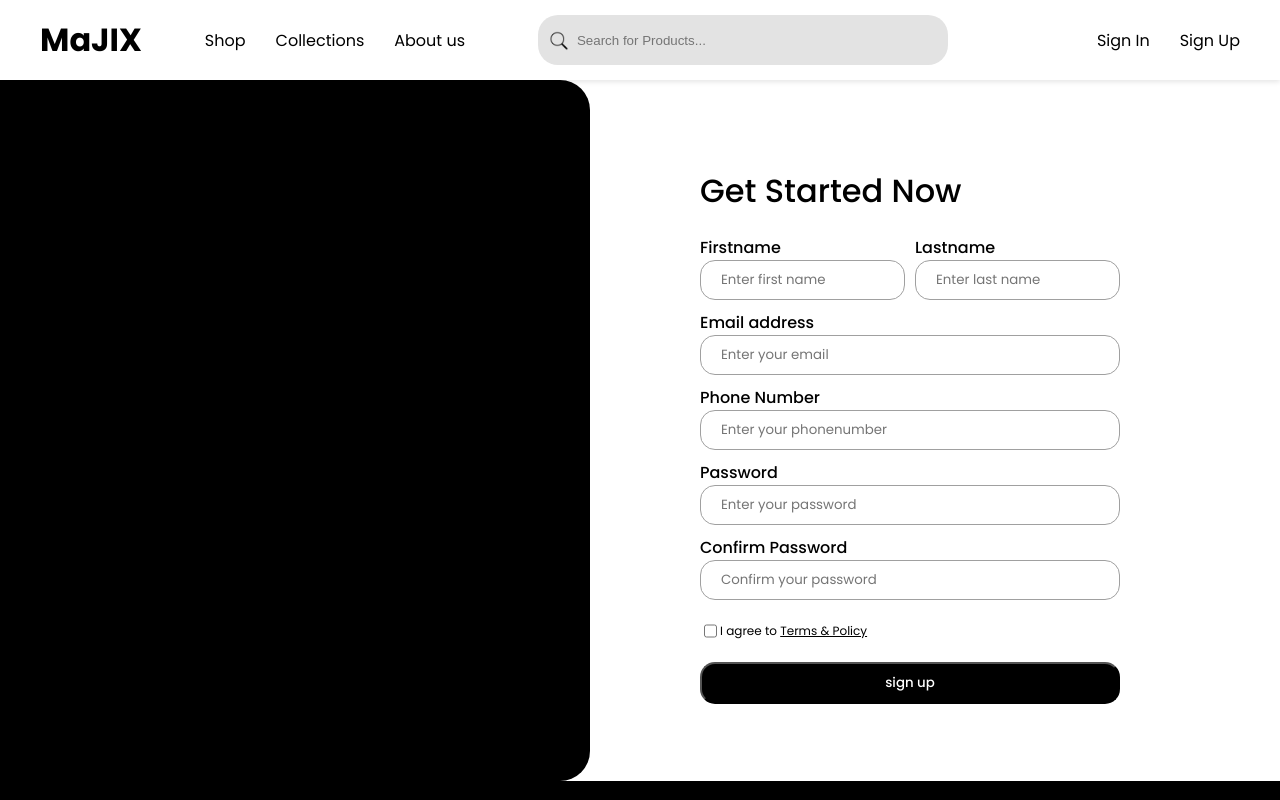
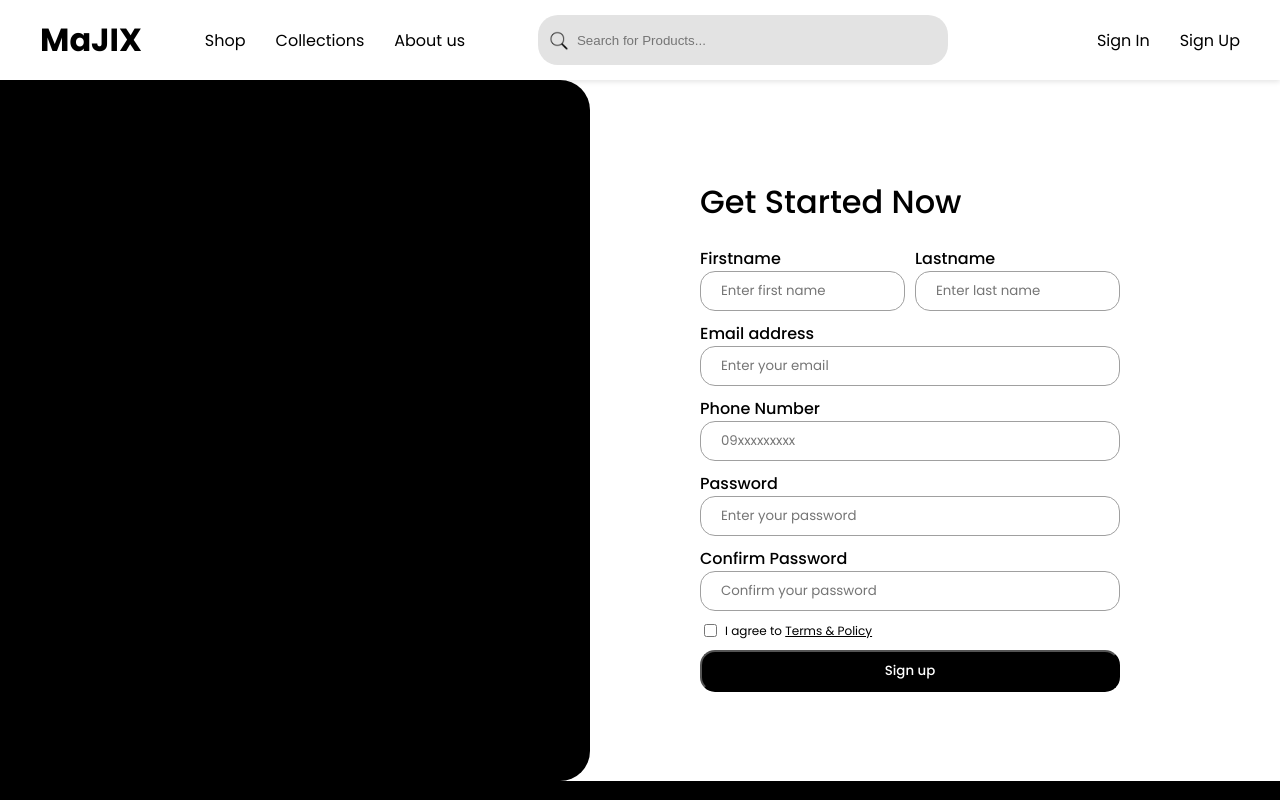
Before and after one commit to KennyDevz/MaJIX-Web-App, a React (Create React App) app in the folder frontend/: page /Sign-up in a window 1280 px wide. Shown: the top 800 px of the page. Built offline with nearby package versions, Linux system fonts and the light colour scheme; no server answers; some icons are missing.

Commit message:
frontend feature(sign_up): additional validations

```diff
--- a/frontend/src/components/product_view/product_details.js
+++ b/frontend/src/components/product_view/product_details.js
@@ -225,6 +225,7 @@ export default function ProductDetails({ product }) {
         </Stack>
 
         {/* Quantity + Add to cart */}
+        {user && (
         <Stack direction="row" spacing={2} alignItems="center">
           <Box
             sx={{
@@ -274,7 +275,7 @@ export default function ProductDetails({ product }) {
               ? "Out of Stock"
               : "Select Options"}
           </Button>
-        </Stack>
+        </Stack>)}
       </Box>
     </Box>
   );
--- a/frontend/src/components/user/sign_up_form.js
+++ b/frontend/src/components/user/sign_up_form.js
@@ -1,9 +1,9 @@
-import {useState} from "react"
+import { useState } from "react";
 import { useNavigate } from "react-router-dom";
-import axios from "axios"
+import axios from "axios";
 
 export default function SignUpForm() {
-    const navigate = useNavigate()
+    const navigate = useNavigate();
 
     const [formData, setFormData] = useState({
         email: "",
@@ -11,265 +11,208 @@ export default function SignUpForm() {
         firstname: "",
         lastname: "",
         phonenumber: "",
-    })
+    });
 
     const [confirmPassword, setConfirmPassword] = useState("");
-    const [message, setMessage] = useState("")
+    const [agreeTerms, setAgreeTerms] = useState(false);
+    const [errors, setErrors] = useState({});
+    const [isLoading, setIsLoading] = useState(false);
 
     const handleChange = (e) => {
         setFormData({
             ...formData,
             [e.target.name]: e.target.value
-        })
-    }
+        });
+        // Clear error for this specific field when user types
+        if (errors[e.target.name]) {
+            setErrors({ ...errors, [e.target.name]: null });
+        }
+    };
+
+    const validateForm = () => {
+        let newErrors = {};
+        let isValid = true;
+
+        // 1. Password Complexity
+        const passwordRegex = /^(?=.*[A-Za-z])(?=.*\d)(?=.*[@$!%*#?&])[A-Za-z\d@$!%*#?&]{8,}$/;
+        if (!passwordRegex.test(formData.password)) {
+            newErrors.password = "Password must be 8+ chars, with 1 letter, 1 number, & 1 special char.";
+            isValid = false;
+        }
+
+        if (formData.password !== confirmPassword) {
+            newErrors.confirmPassword = "Passwords do not match!";
+            isValid = false;
+        }
+
+        // 2. Phone Number Format
+        const phoneRegex = /^[0-9]{11}$/;
+        if (!phoneRegex.test(formData.phonenumber)) {
+            newErrors.phonenumber = "Phone number must be exactly 11 digits.";
+            isValid = false;
+        }
+
+        // 3. Name Validation (No numbers/symbols)
+        const nameRegex = /^[A-Za-z\s]+$/;
+        if (!nameRegex.test(formData.firstname)) {
+            newErrors.firstname = "First name cannot contain numbers or special characters.";
+            isValid = false;
+        }
+        if (!nameRegex.test(formData.lastname)) {
+            newErrors.lastname = "Last name cannot contain numbers or special characters.";
+            isValid = false;
+        }
+
+        // 4. Terms Agreement
+        if (!agreeTerms) {
+            newErrors.terms = "You must agree to the Terms & Policy.";
+            isValid = false;
+        }
+
+        setErrors(newErrors);
+        return isValid;
+    };
 
     const handleSubmit = async (e) => {
-    e.preventDefault();
+        e.preventDefault();
 
-        if (formData.password !== confirmPassword) {
-            setMessage("Passwords do not match!");
-            alert("Password does not match!")
+        if (!validateForm()) {
             return;
         }
 
+        setIsLoading(true);
         try {
             const response = await axios.post("http://localhost:8081/api/customer/register", formData);
-            setMessage("Registration successful!");
-            alert("Registration Successful!")
-            navigate("/")
-            console.log("Registered user:", response.data);
+            alert("Registration Successful! Please login.");
+            navigate("/");
         } catch (error) {
             console.error("Error registering user:", error);
-            setMessage("Registration failed!");
+            if (error.response && error.response.data) {
+                // This catches both Validation errors and our custom "Duplicate Email" error
+                setErrors(error.response.data);
+            } else {
+                alert("Registration failed! Is the backend running?");
+            }
+        } finally {
+            setIsLoading(false);
         }
-  };
+    };
+
+    const errorStyle = { color: 'red', fontSize: '12px', marginTop: '2px', fontFamily: 'Poppins' };
+    const inputStyle = (hasError) => ({
+        fontFamily: 'Poppins',
+        borderRadius: '15px',
+        height: '40px',
+        border: hasError ? '1px solid red' : '1px solid #a0a0a0ff',
+        paddingLeft: '20px',
+        paddingRight: '20px',
+        width: '100%',
+        boxSizing: 'border-box'
+    });
 
     return (
-        <div
-            style={{
-                display: 'flex',
-                flexDirection: 'column',
-                marginTop: '10px',
-                width: '420px', // 🔹 slightly increased to fit both fields cleanly
-                boxSizing: 'border-box'
-            }}
-        >
-            <p
-                style={{
-                    fontFamily: 'Poppins',
-                    fontSize: '32px',
-                    margin: '0',
-                    fontWeight: '500'
-                }}
-            >
+        <div style={{ display: 'flex', flexDirection: 'column', marginTop: '10px', width: '420px', boxSizing: 'border-box' }}>
+            <p style={{ fontFamily: 'Poppins', fontSize: '32px', margin: '0', fontWeight: '500' }}>
                 Get Started Now
             </p>
 
-            <form
-                onSubmit={handleSubmit}
-                style={{
-                    display: 'flex',
-                    flexDirection: 'column',
-                    gap: '10px',
-                    marginTop:'20px'
-                }}
-            >
-                {/* 🔹 Name row */}
-                <div
-                    style={{
-                        display: 'flex',
-                        flexDirection: 'row',
-                        gap: '10px',
-                        width: '100%',
-                        flexWrap: 'wrap' // ✅ will wrap to next line if space is tight
-                    }}
-                >
-                    <div
-                        style={{
-                            display: 'flex',
-                            flexDirection: 'column',
-                            flex: '1 1 48%' // ✅ ensures equal width and wrapping
-                        }}
-                    >
-                        <label htmlFor='firstname' style={{ fontWeight: '500' }}>
-                            Firstname
-                        </label>
+            <form onSubmit={handleSubmit} style={{ display: 'flex', flexDirection: 'column', gap: '10px', marginTop: '20px' }}>
+
+                {/* Name Row */}
+                <div style={{ display: 'flex', flexDirection: 'row', gap: '10px', width: '100%', flexWrap: 'wrap' }}>
+                    <div style={{ display: 'flex', flexDirection: 'column', flex: '1 1 48%' }}>
+                        <label htmlFor='firstname' style={{ fontWeight: '500' }}>Firstname</label>
                         <input
-                            id='firstname'
-                            name="firstname"
-                            onChange={handleChange}
-                            value={formData.firstname}
-                            type='text'
-                            placeholder='Enter first name'
-                            required
-                            style={{
-                                fontFamily: 'Poppins',
-                                borderRadius: '15px',
-                                height: '40px',
-                                border: '1px solid #a0a0a0ff',
-                                paddingLeft: '20px',
-                                paddingRight: '20px',
-                                width: '100%',
-                                boxSizing: 'border-box'
-                            }}
+                            id='firstname' name="firstname" onChange={handleChange} value={formData.firstname}
+                            type='text' placeholder='Enter first name' required
+                            style={inputStyle(errors.firstname)}
                         />
+                        {errors.firstname && <span style={errorStyle}>{errors.firstname}</span>}
                     </div>
-
-                    <div
-                        style={{
-                            display: 'flex',
-                            flexDirection: 'column',
-                            flex: '1 1 48%'
-                        }}
-                    >
-                        <label htmlFor='lastname' style={{ fontWeight: '500' }}>
-                            Lastname
-                        </label>
+                    <div style={{ display: 'flex', flexDirection: 'column', flex: '1 1 48%' }}>
+                        <label htmlFor='lastname' style={{ fontWeight: '500' }}>Lastname</label>
                         <input
-                            id='lastname'
-                            name="lastname"
-                            onChange={handleChange}
-                            value={formData.lastname}
-                            type='text'
-                            placeholder='Enter last name'
-                            required
-                            style={{
-                                fontFamily: 'Poppins',
-                                borderRadius: '15px',
-                                height: '40px',
-                                border: '1px solid #a0a0a0ff',
-                                paddingLeft: '20px',
-                                paddingRight: '20px',
-                                width: '100%',
-                                boxSizing: 'border-box'
-                            }}
+                            id='lastname' name="lastname" onChange={handleChange} value={formData.lastname}
+                            type='text' placeholder='Enter last name' required
+                            style={inputStyle(errors.lastname)}
                         />
+                        {errors.lastname && <span style={errorStyle}>{errors.lastname}</span>}
                     </div>
                 </div>
 
                 {/* Email */}
                 <div style={{ display: 'flex', flexDirection: 'column' }}>
-                    <label htmlFor='email' style={{ fontWeight: '500' }}>
-                        Email address
-                    </label>
+                    <label htmlFor='email' style={{ fontWeight: '500' }}>Email address</label>
                     <input
-                        id='email'
-                        name="email"
-                        onChange={handleChange}
-                        value={formData.email}
-                        type='email'
-                        placeholder='Enter your email'
-                        required
-                        style={{
-                            fontFamily: 'Poppins',
-                            borderRadius: '15px',
-                            height: '40px',
-                            border: '1px solid #a0a0a0ff',
-                            paddingLeft: '20px',
-                            paddingRight: '20px',
-                            width: '100%',
-                            boxSizing: 'border-box'
-                        }}
+                        id='email' name="email" onChange={handleChange} value={formData.email}
+                        type='email' placeholder='Enter your email' required
+                        style={inputStyle(errors.email)}
                     />
+                    {errors.email && <span style={errorStyle}>{errors.email}</span>}
                 </div>
 
-                {/* Phone number */}
+                {/* Phone Number */}
                 <div style={{ display: 'flex', flexDirection: 'column' }}>
-                    <label htmlFor='email' style={{ fontWeight: '500' }}>
-                        Phone Number
-                    </label>
+                    <label htmlFor='phonenumber' style={{ fontWeight: '500' }}>Phone Number</label>
                     <input
-                        id='phonenumber'
-                        name="phonenumber"
-                        onChange={handleChange}
-                        value={formData.phonenumber}
-                        type="tel"
-                        pattern="[0-9]{11}"
-                        placeholder='Enter your phonenumber'
-                        required
-                        style={{
-                            fontFamily: 'Poppins',
-                            borderRadius: '15px',
-                            height: '40px',
-                            border: '1px solid #a0a0a0ff',
-                            paddingLeft: '20px',
-                            paddingRight: '20px',
-                            width: '100%',
-                            boxSizing: 'border-box'
-                        }}
+                        id='phonenumber' name="phonenumber" onChange={handleChange} value={formData.phonenumber}
+                        type="tel" placeholder='09xxxxxxxxx' maxLength={11} required
+                        style={inputStyle(errors.phonenumber)}
                     />
+                    {errors.phonenumber && <span style={errorStyle}>{errors.phonenumber}</span>}
                 </div>
 
                 {/* Password */}
                 <div style={{ display: 'flex', flexDirection: 'column' }}>
-                    <label htmlFor='password' style={{ fontWeight: '500' }}>
-                        Password
-                    </label>
+                    <label htmlFor='password' style={{ fontWeight: '500' }}>Password</label>
                     <input
-                        id='password'
-                        name="password"
-                        onChange={handleChange}
-                        value={formData.password}
-                        type='password'
-                        required
-                        placeholder='Enter your password'
-                        style={{
-                            fontFamily: 'Poppins',
-                            borderRadius: '15px',
-                            height: '40px',
-                            border: '1px solid #a0a0a0ff',
-                            paddingLeft: '20px',
-                            paddingRight: '20px',
-                            width: '100%',
-                            boxSizing: 'border-box'
-                        }}
+                        id='password' name="password" onChange={handleChange} value={formData.password}
+                        type='password' placeholder='Enter your password' required
+                        style={inputStyle(errors.password)}
                     />
+                    {errors.password && <span style={errorStyle}>{errors.password}</span>}
                 </div>
 
                 {/* Confirm Password */}
                 <div style={{ display: 'flex', flexDirection: 'column' }}>
-                    <label htmlFor='confirmPassword' style={{ fontWeight: '500' }}>
-                        Confirm Password
-                    </label>
+                    <label htmlFor='confirmPassword' style={{ fontWeight: '500' }}>Confirm Password</label>
                     <input
-                        id='confirmPassword'
-                        type='password'
-                        onChange={(e)=> setConfirmPassword(e.target.value)}
-                        value={confirmPassword}
-                        required
-                        placeholder='Confirm your password'
-                        style={{
-                            fontFamily: 'Poppins',
-                            borderRadius: '15px',
-                            height: '40px',
-                            border: '1px solid #a0a0a0ff',
-                            paddingLeft: '20px',
-                            paddingRight: '20px',
-                            width: '100%',
-                            boxSizing: 'border-box'
-                        }}
+                        id='confirmPassword' type='password' onChange={(e) => setConfirmPassword(e.target.value)}
+                        value={confirmPassword} required placeholder='Confirm your password'
+                        style={inputStyle(errors.confirmPassword)}
                     />
+                    {errors.confirmPassword && <span style={errorStyle}>{errors.confirmPassword}</span>}
                 </div>
 
-                {/* Forgot Password */}
-                <div style={{ display: 'flex', flexDirection:'row', justifyContent: 'flex-start' }}>
-                    <input type="checkbox" style={{accentColor: 'black'}}/>
-                    <p style={{fontSize: '12px'}}>I agree to <a href="#" style={{ color:'#000'}}>Terms & Policy</a></p>
+                {/* Terms Checkbox */}
+                <div style={{ display: 'flex', flexDirection: 'column' }}>
+                    <div style={{ display: 'flex', flexDirection: 'row', justifyContent: 'flex-start', alignItems: 'center' }}>
+                        <input
+                            type="checkbox"
+                            style={{ accentColor: 'black', marginRight: '8px' }}
+                            checked={agreeTerms}
+                            onChange={(e) => {
+                                setAgreeTerms(e.target.checked);
+                                if(e.target.checked) setErrors({...errors, terms: null});
+                            }}
+                        />
+                        <p style={{ fontSize: '12px', margin: 0 }}>I agree to <a href="#" style={{ color: '#000' }}>Terms & Policy</a></p>
+                    </div>
+                    {errors.terms && <span style={errorStyle}>{errors.terms}</span>}
                 </div>
 
-                {/* Button */}
+                {/* Submit Button */}
                 <button
                     type='submit'
+                    disabled={isLoading}
                     style={{
-                        backgroundColor: 'black',
-                        height: '42px',
-                        borderRadius: '15px',
-                        color: '#FFF',
-                        fontFamily: 'Poppins',
-                        fontWeight: '500'
+                        backgroundColor: isLoading ? '#555' : 'black',
+                        height: '42px', borderRadius: '15px', color: '#FFF',
+                        fontFamily: 'Poppins', fontWeight: '500', cursor: isLoading ? 'not-allowed' : 'pointer',
+                        opacity: isLoading ? 0.7 : 1
                     }}
                 >
-                    sign up
+                    {isLoading ? 'Registering...' : 'Sign up'}
                 </button>
             </form>
         </div>
```
